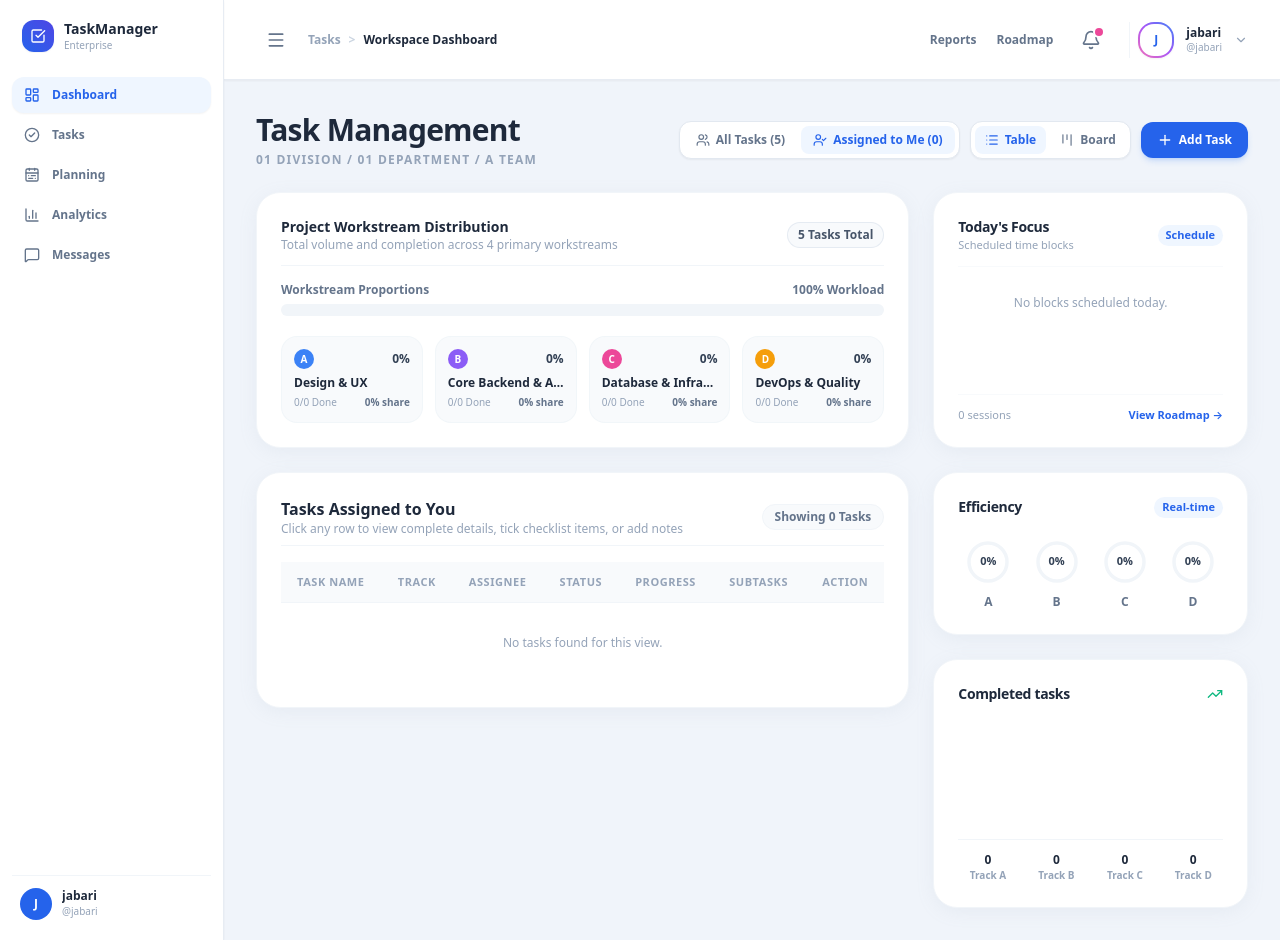
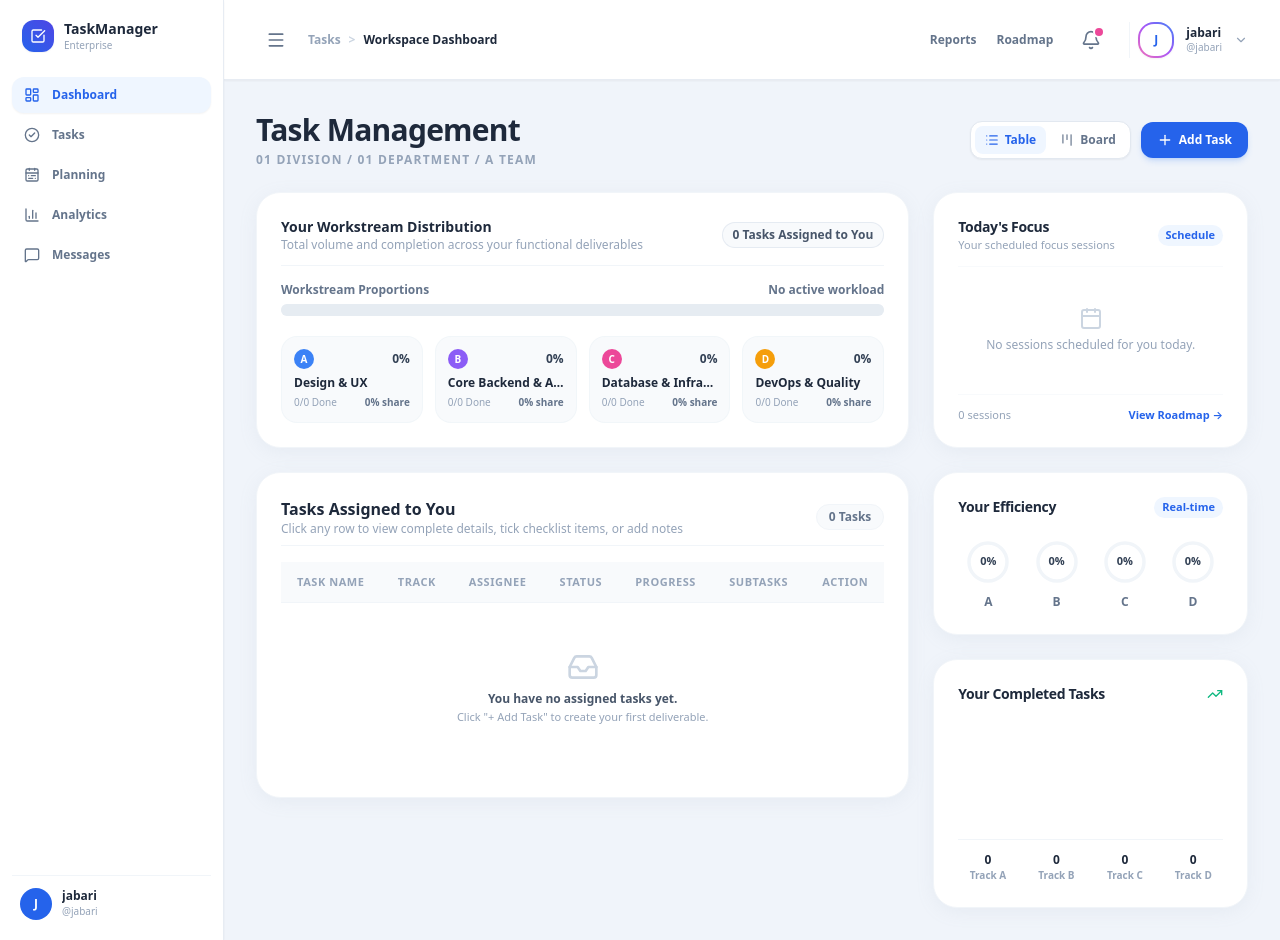
Before and after one commit to Jo-sephkat/Task-Manager, a Django app: page / in a window 1280 px wide. Run offline with Django 5.2, Linux system fonts and the light colour scheme; a user stored in the database is signed in; data comes from the database, SQL or seed files in the repository; both versions use the stored data as it was after the commit; some libraries are stand-ins or nearby versions.

Commit message:
feat: refine dashboard and views for personalized task management experience

```diff
--- a/tasks/templates/tasks/dashboard.html
+++ b/tasks/templates/tasks/dashboard.html
@@ -16,20 +16,6 @@
 
         <!-- Action Buttons aligned on the right -->
         <div class="flex flex-wrap items-center gap-2.5">
-            <!-- Filter: All Tasks vs My Tasks -->
-            <div class="bg-white border border-slate-200 p-1 rounded-xl shadow-sm flex items-center gap-1">
-                <a href="?filter=all"
-                   class="px-3 py-1.5 rounded-lg text-xs font-bold transition flex items-center gap-1.5 {% if filter_mode != 'mine' %}bg-blue-50 text-blue-600 shadow-xs{% else %}text-slate-500 hover:text-slate-800{% endif %}">
-                    <i data-lucide="users" class="w-3.5 h-3.5"></i>
-                    <span>All Tasks ({{ total_tasks_count }})</span>
-                </a>
-                <a href="?filter=mine"
-                   class="px-3 py-1.5 rounded-lg text-xs font-bold transition flex items-center gap-1.5 {% if filter_mode == 'mine' %}bg-blue-50 text-blue-600 shadow-xs{% else %}text-slate-500 hover:text-slate-800{% endif %}">
-                    <i data-lucide="user-check" class="w-3.5 h-3.5"></i>
-                    <span>Assigned to Me ({{ my_tasks_count }})</span>
-                </a>
-            </div>
-
             <!-- View Mode Switcher: Table List vs Kanban Board -->
             <div class="bg-white border border-slate-200 p-1 rounded-xl shadow-sm flex items-center gap-1">
                 <button type="button"
@@ -56,7 +42,7 @@
         </div>
     </div>
 
-    <!-- TOP ROW: Fixed-Height High-Level Workload Health Bar (Never grows, whether 5 or 5,000 tasks) -->
+    <!-- TOP ROW: Fixed-Height Workload Summary (Zero when account is new) -->
     <div class="grid grid-cols-1 xl:grid-cols-12 gap-6 items-stretch">
 
         <!-- Left (8 cols): Fixed Single-Card Workstream Health Summary -->
@@ -64,11 +50,11 @@
             <div class="space-y-4">
                 <div class="flex items-center justify-between border-b border-slate-100 pb-3">
                     <div>
-                        <h2 class="text-sm font-bold text-slate-800">Project Workstream Distribution</h2>
-                        <p class="text-xs text-slate-400">Total volume and completion across 4 primary workstreams</p>
+                        <h2 class="text-sm font-bold text-slate-800">Your Workstream Distribution</h2>
+                        <p class="text-xs text-slate-400">Total volume and completion across your functional deliverables</p>
                     </div>
                     <span class="text-xs font-bold text-slate-600 bg-slate-50 border border-slate-200/80 px-2.5 py-1 rounded-full">
-                        {{ total_tasks_count }} Tasks Total
+                        {{ my_tasks_count }} Tasks Assigned to You
                     </span>
                 </div>
 
@@ -76,9 +62,10 @@
                 <div class="space-y-1.5">
                     <div class="flex items-center justify-between text-xs font-semibold text-slate-500">
                         <span>Workstream Proportions</span>
-                        <span>100% Workload</span>
+                        <span>{% if my_tasks_count > 0 %}100% Workload{% else %}No active workload{% endif %}</span>
                     </div>
                     <div class="h-3 w-full bg-slate-100 rounded-full flex overflow-hidden">
+                        {% if my_tasks_count > 0 %}
                             {% for cluster in track_clusters %}
                                 {% if cluster.total > 0 %}
                                     <div style="width: {{ cluster.pct_of_total }}%; background-color: {{ cluster.color }};"
@@ -86,6 +73,9 @@
                                          title="{{ cluster.title }}: {{ cluster.total }} tasks ({{ cluster.pct_of_total }}%)"></div>
                                 {% endif %}
                             {% endfor %}
+                        {% else %}
+                            <div class="w-full bg-slate-200/70 h-full"></div>
+                        {% endif %}
                     </div>
                 </div>
 
@@ -111,13 +101,13 @@
             </div>
         </div>
 
-        <!-- Right (4 cols): Plan / Today's Schedule Card (Fixed Height Alongside) -->
+        <!-- Right (4 cols): Plan / Today's Schedule Card -->
         <div class="xl:col-span-4 bg-white rounded-3xl p-6 shadow-card border border-slate-100 flex flex-col justify-between">
             <div>
                 <div class="flex items-center justify-between mb-4 border-b border-slate-50 pb-3">
                     <div>
                         <h3 class="text-sm font-bold text-slate-800 tracking-tight">Today's Focus</h3>
-                        <p class="text-[11px] text-slate-400">Scheduled time blocks</p>
+                        <p class="text-[11px] text-slate-400">Your scheduled focus sessions</p>
                     </div>
                     <span class="text-[11px] font-semibold text-blue-600 bg-blue-50 px-2 py-0.5 rounded-full">Schedule</span>
                 </div>
@@ -133,7 +123,10 @@
                             </span>
                         </div>
                     {% empty %}
-                        <p class="text-xs text-slate-400 text-center py-3">No blocks scheduled today.</p>
+                        <div class="py-6 text-center">
+                            <i data-lucide="calendar" class="w-6 h-6 text-slate-300 mx-auto mb-1.5"></i>
+                            <p class="text-xs font-medium text-slate-400">No sessions scheduled for you today.</p>
+                        </div>
                     {% endfor %}
                 </div>
             </div>
@@ -146,23 +139,21 @@
 
     </div>
 
-    <!-- MAIN TASK SECTION: Handles 50 to 5,000+ Tasks Gracefully with Sticky Table or Board -->
+    <!-- MAIN TASK SECTION: Shows only user's tasks -->
     <div class="grid grid-cols-1 xl:grid-cols-12 gap-6 items-start">
 
         <!-- Left (8 cols): Scalable Task Table / Kanban View -->
         <div class="xl:col-span-8">
 
-            <!-- 1. CLEAN ENTERPRISE TABLE VIEW (Scrollable, fixed header, compact) -->
+            <!-- 1. CLEAN ENTERPRISE TABLE VIEW -->
             <div id="dashboard-table-view" class="bg-white rounded-3xl p-6 shadow-card border border-slate-100 space-y-4">
                 <div class="flex items-center justify-between pb-2 border-b border-slate-100">
                     <div>
-                        <h2 class="text-base font-bold text-slate-800">
-                            {% if filter_mode == 'mine' %}Tasks Assigned to You{% else %}Task Directory{% endif %}
-                        </h2>
+                        <h2 class="text-base font-bold text-slate-800">Tasks Assigned to You</h2>
                         <p class="text-xs text-slate-400">Click any row to view complete details, tick checklist items, or add notes</p>
                     </div>
                     <span class="text-xs font-bold text-slate-500 bg-slate-50 px-3 py-1 rounded-full border border-slate-100">
-                        Showing {{ tasks.count }} Tasks
+                        {{ tasks.count }} Tasks
                     </span>
                 </div>
 
@@ -228,8 +219,10 @@
                                 </tr>
                             {% empty %}
                                 <tr>
-                                    <td colspan="7" class="py-8 text-center text-slate-400 text-xs">
-                                        No tasks found for this view.
+                                    <td colspan="7" class="py-12 text-center text-slate-400 text-xs">
+                                        <i data-lucide="inbox" class="w-8 h-8 text-slate-300 mx-auto mb-2"></i>
+                                        <p class="font-semibold text-slate-600">You have no assigned tasks yet.</p>
+                                        <p class="text-[11px] text-slate-400 mt-0.5">Click "+ Add Task" to create your first deliverable.</p>
                                     </td>
                                 </tr>
                             {% endfor %}
@@ -238,7 +231,7 @@
                 </div>
             </div>
 
-            <!-- 2. KANBAN BOARD VIEW (Optionally toggleable) -->
+            <!-- 2. KANBAN BOARD VIEW -->
             <div id="dashboard-board-view" class="hidden">
                 <div class="grid grid-cols-1 sm:grid-cols-2 2xl:grid-cols-4 gap-4">
                     <!-- DRAFT -->
@@ -319,7 +312,7 @@
             <!-- Efficiency Circular Metrics (A, B, C, D) -->
             <div class="bg-white rounded-3xl p-6 shadow-card border border-slate-100">
                 <div class="flex items-center justify-between mb-5">
-                    <h3 class="text-sm font-bold text-slate-800 tracking-tight">Efficiency</h3>
+                    <h3 class="text-sm font-bold text-slate-800 tracking-tight">Your Efficiency</h3>
                     <span class="text-[11px] font-semibold text-blue-600 bg-blue-50 px-2 py-0.5 rounded-full">Real-time</span>
                 </div>
                 <div class="grid grid-cols-4 gap-2 text-center">
@@ -345,7 +338,7 @@
             <!-- Completed Tasks Real Velocity Bar Chart -->
             <div class="bg-white rounded-3xl p-6 shadow-card border border-slate-100">
                 <div class="flex items-center justify-between mb-6">
-                    <h3 class="text-sm font-bold text-slate-800 tracking-tight">Completed tasks</h3>
+                    <h3 class="text-sm font-bold text-slate-800 tracking-tight">Your Completed Tasks</h3>
                     <a href="{% url 'tasks:analytics' %}" title="View Analytics">
                         <i data-lucide="trending-up" class="w-4 h-4 text-emerald-500 hover:text-emerald-700 transition"></i>
                     </a>
@@ -398,7 +391,7 @@
             <div>
                 <label class="block text-xs font-semibold text-slate-600 mb-1">Assign To Member</label>
                 <select name="assignee" class="w-full text-xs px-2.5 py-2 rounded-xl border border-slate-200">
-                    {% for user in users %}
+                    {% for user in all_users %}
                         <option value="{{ user.id }}" {% if user == request.user %}selected{% endif %}>
                             {{ user.get_full_name|default:user.username }} (@{{ user.username }})
                         </option>
--- a/tasks/views.py
+++ b/tasks/views.py
@@ -54,38 +54,29 @@ def logout_view(request):
 def dashboard_view(request):
     """
     Personalized Live Dashboard:
-    - Every user sees only their assigned and supervised tasks by default.
-    - User can switch to 'team' mode to see overall team progress if desired.
-    - All metrics (Efficiency, Clusters, Velocity, Schedule) compute live for that user.
+    - User sees strictly tasks concerning them (assigned to them or supervised by them).
+    - If a user signs in for the first time, all counts and lists are 0.
     """
     org = Organization.objects.first()
     if not org:
         org = Organization.objects.create(name="Alpha Corp", division="01 Division", department="01 Department", team="A Team")
 
-    filter_mode = request.GET.get('filter', 'mine')
-
-    # Base queries
+    # Strictly user's tasks
     user_tasks = Task.objects.prefetch_related('subtasks', 'assignees', 'comments').filter(
         Q(assignees=request.user) | Q(supervisor=request.user)
     ).distinct()
-    team_tasks = Task.objects.prefetch_related('subtasks', 'assignees', 'comments').all()
 
-    # Active dataset based on scope
-    if filter_mode == 'team':
-        tasks = team_tasks
-    else:
-        tasks = user_tasks
+    tasks = user_tasks
 
-    # 4-column Kanban groupings
+    # 4-column groupings
     tasks_draft = tasks.filter(status=Task.Status.DRAFT)
     tasks_in_progress = tasks.filter(status=Task.Status.IN_PROGRESS)
     tasks_editing = tasks.filter(status=Task.Status.EDITING)
     tasks_done = tasks.filter(status=Task.Status.DONE)
 
-    total_tasks_count = team_tasks.count()
     my_tasks_count = user_tasks.count()
 
-    # Workstream Cluster Metrics (computed dynamically from the active user's tasks)
+    # Workstream Cluster Metrics (computed dynamically from the active user's tasks only)
     tracks = [
         {'code': 'A', 'title': 'Design & UX', 'color': '#3B82F6'},
         {'code': 'B', 'title': 'Core Backend & API', 'color': '#8B5CF6'},
@@ -93,13 +84,12 @@ def dashboard_view(request):
         {'code': 'D', 'title': 'DevOps & Quality', 'color': '#F59E0B'},
     ]
     track_clusters = []
-    active_scope_count = tasks.count()
     for tr in tracks:
         tr_tasks = tasks.filter(track_code=tr['code'])
         cnt = tr_tasks.count()
         done_cnt = tr_tasks.filter(status=Task.Status.DONE).count()
         progress = int(tr_tasks.aggregate(Avg('progress'))['progress__avg'] or 0)
-        pct_of_total = int((cnt / active_scope_count) * 100) if active_scope_count > 0 else 0
+        pct_of_total = int((cnt / my_tasks_count) * 100) if my_tasks_count > 0 else 0
 
         track_clusters.append({
             'code': tr['code'],
@@ -114,8 +104,6 @@ def dashboard_view(request):
     # Time slots for the active user for today
     today = timezone.now().date()
     time_slots = TimeSlot.objects.filter(user=request.user, date=today)
-    if not time_slots.exists():
-        time_slots = TimeSlot.objects.filter(user=request.user)[:4]
 
     # Live Efficiency calculations for active user
     efficiency_stats = []
@@ -140,7 +128,7 @@ def dashboard_view(request):
 
     for tr in tracks:
         cnt = track_counts[tr['code']]
-        height_pct = max(20, int((cnt / max_completed) * 90)) if max_completed > 0 else 20
+        height_pct = max(20, int((cnt / max_completed) * 90)) if my_tasks_count > 0 and max_completed > 0 else 20
         completed_stats.append({
             'label': f"Track {tr['code']}",
             'value': cnt,
@@ -157,9 +145,7 @@ def dashboard_view(request):
         'tasks_in_progress': tasks_in_progress,
         'tasks_editing': tasks_editing,
         'tasks_done': tasks_done,
-        'total_tasks_count': total_tasks_count,
         'my_tasks_count': my_tasks_count,
-        'filter_mode': filter_mode,
         'track_clusters': track_clusters,
         'time_slots': time_slots,
         'efficiency_stats': efficiency_stats,
@@ -172,20 +158,23 @@ def dashboard_view(request):
 
 @login_required(login_url='tasks:login')
 def task_list_view(request):
-    """Personalized Task Directory."""
+    """
+    Personalized Task Directory:
+    Only displays tasks assigned to or supervised by the logged-in user.
+    """
     status_filter = request.GET.get('status')
     priority_filter = request.GET.get('priority')
-    assignee_filter = request.GET.get('assignee')
     search_query = request.GET.get('q', '').strip()
 
-    tasks = Task.objects.prefetch_related('subtasks', 'assignees').all()
+    # Strictly user tasks
+    tasks = Task.objects.prefetch_related('subtasks', 'assignees').filter(
+        Q(assignees=request.user) | Q(supervisor=request.user)
+    ).distinct()
 
     if status_filter:
         tasks = tasks.filter(status=status_filter)
     if priority_filter:
         tasks = tasks.filter(priority=priority_filter)
-    if assignee_filter:
-        tasks = tasks.filter(assignees__id=assignee_filter)
     if search_query:
         tasks = tasks.filter(Q(title__icontains=search_query) | Q(description__icontains=search_query))
 
@@ -195,7 +184,6 @@ def task_list_view(request):
         'tasks': tasks,
         'status_filter': status_filter,
         'priority_filter': priority_filter,
-        'assignee_filter': assignee_filter,
         'search_query': search_query,
         'users': users,
         'active_menu': 'tasks',
@@ -206,6 +194,7 @@ def task_list_view(request):
 @login_required(login_url='tasks:login')
 def task_detail_view(request, task_id):
     """Task Detail & Edit screen."""
+    # Allow opening tasks concerning the user or newly created by them
     task = get_object_or_404(Task.objects.prefetch_related('subtasks', 'comments__author', 'assignees'), id=task_id)
     all_users = User.objects.all()
 
@@ -260,8 +249,14 @@ def add_comment(request, task_id):
 
 @login_required(login_url='tasks:login')
 def planning_view(request):
-    """Planning & Roadmap Page."""
-    tasks = Task.objects.prefetch_related('subtasks', 'assignees').all().order_by('track_code', 'due_date')
+    """
+    Planning & Roadmap Page:
+    Strictly scoped to tasks assigned to or supervised by the logged-in user.
+    """
+    tasks = Task.objects.prefetch_related('subtasks', 'assignees').filter(
+        Q(assignees=request.user) | Q(supervisor=request.user)
+    ).distinct().order_by('track_code', 'due_date')
+
     today = timezone.now().date()
     timeline_days = [today + timedelta(days=i) for i in range(10)]
 
@@ -303,7 +298,7 @@ def planning_view(request):
 @login_required(login_url='tasks:login')
 @require_POST
 def plan_milestone(request):
-    """Create a scheduled milestone/task directly from Planning page."""
+    """Create a scheduled milestone/task directly from Planning page assigned to active user."""
     title = request.POST.get('title', '').strip()
     if title:
         track_code = request.POST.get('track_code', 'A').upper()
@@ -363,9 +358,10 @@ def update_task_schedule(request, task_id):
 
 @login_required(login_url='tasks:login')
 def analytics_view(request):
-    """Personalized Analytics & Performance Reports."""
-    tasks = Task.objects.prefetch_related('subtasks').all()
-    user_tasks = tasks.filter(assignees=request.user)
+    """Personalized Analytics & Performance Reports for Active User."""
+    tasks = Task.objects.prefetch_related('subtasks').filter(
+        Q(assignees=request.user) | Q(supervisor=request.user)
+    ).distinct()
 
     total_tasks = tasks.count()
     done_tasks = tasks.filter(status=Task.Status.DONE).count()
@@ -385,10 +381,10 @@ def analytics_view(request):
 
     track_performance = []
     track_meta = {
-        'A': {'name': 'UX & Frontend', 'lead': 'Design Team'},
-        'B': {'name': 'API & Core Logic', 'lead': 'Backend Team'},
-        'C': {'name': 'Database Optimization', 'lead': 'Infra Team'},
-        'D': {'name': 'CI/CD & DevOps', 'lead': 'DevOps Team'},
+        'A': {'name': 'UX & Frontend', 'lead': request.user.get_full_name() or request.user.username},
+        'B': {'name': 'API & Core Logic', 'lead': request.user.get_full_name() or request.user.username},
+        'C': {'name': 'Database Optimization', 'lead': request.user.get_full_name() or request.user.username},
+        'D': {'name': 'CI/CD & DevOps', 'lead': request.user.get_full_name() or request.user.username},
     }
     for code, meta in track_meta.items():
         tr_tasks = tasks.filter(track_code=code)
@@ -396,8 +392,8 @@ def analytics_view(request):
         tr_done = tr_tasks.filter(status=Task.Status.DONE).count()
         tr_progress = int(tr_tasks.aggregate(Avg('progress'))['progress__avg'] or 0)
 
-        total_subs = SubTask.objects.filter(task__track_code=code).count()
-        completed_subs = SubTask.objects.filter(task__track_code=code, is_completed=True).count()
+        total_subs = SubTask.objects.filter(task__in=tr_tasks).count()
+        completed_subs = SubTask.objects.filter(task__in=tr_tasks, is_completed=True).count()
 
         track_performance.append({
             'code': code,
@@ -415,7 +411,6 @@ def analytics_view(request):
 
     context = {
         'total_tasks': total_tasks,
-        'user_tasks_count': user_tasks.count(),
         'done_tasks': done_tasks,
         'in_progress_tasks': in_progress_tasks,
         'completion_rate': completion_rate,
```
Also changed, not shown: db.sqlite3. Lines whose indentation alone changed are shown as unchanged.
